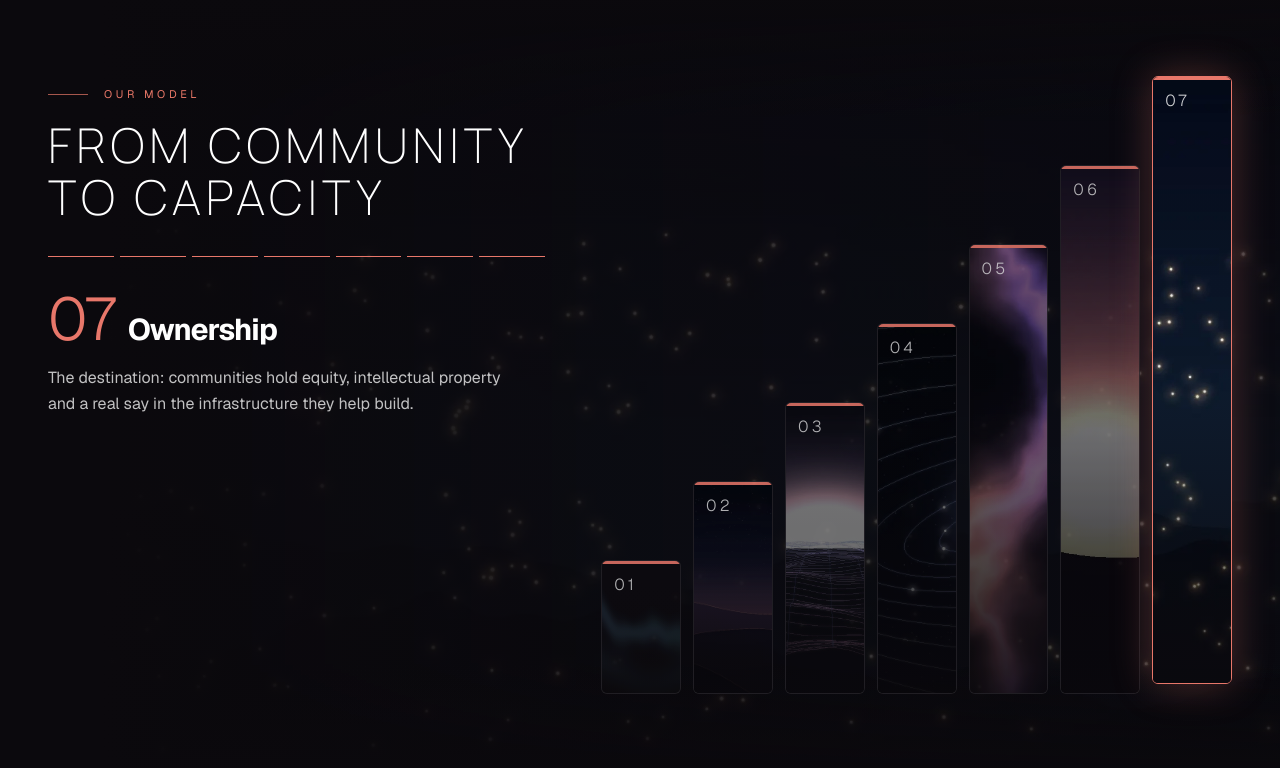
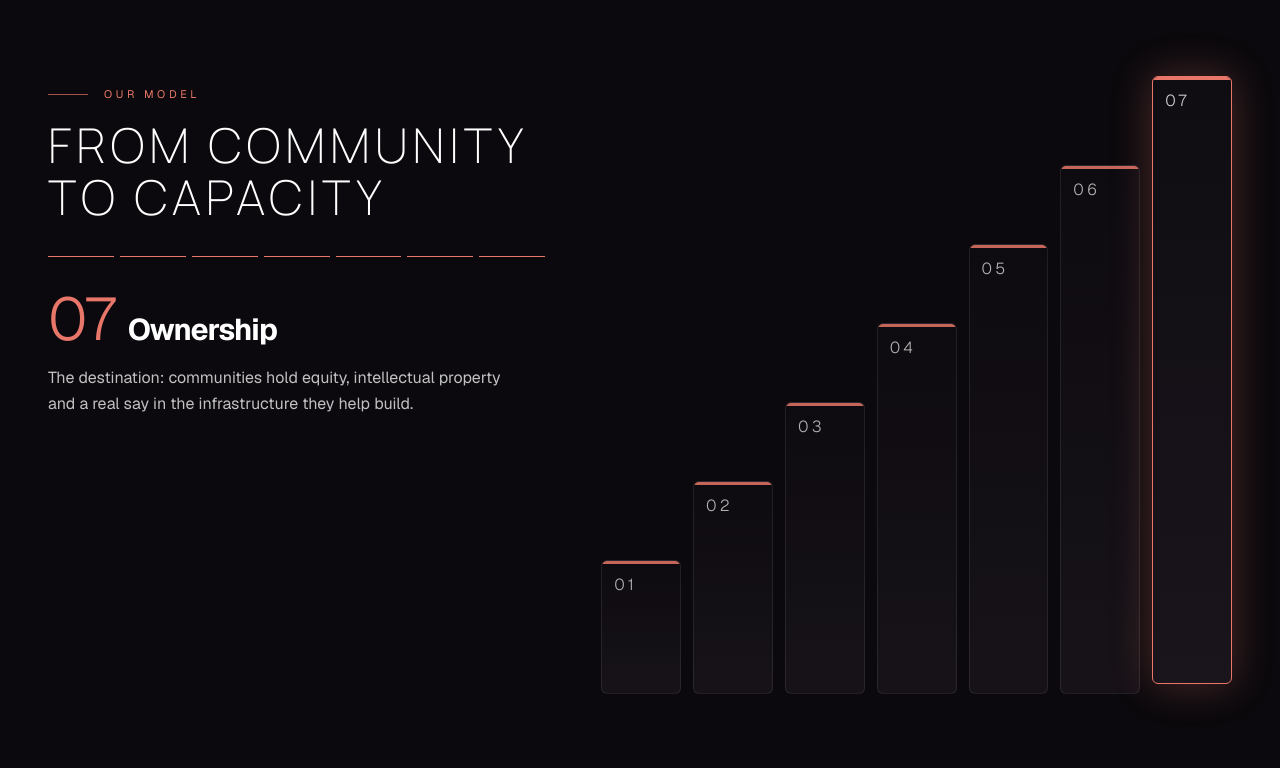
Before and after one commit to attahDev/test-b-te, a Next.js app: page /ecosystem in a window 1280 px wide. Shown: the part 5290-6058 px from the top of the page. Built offline with nearby package versions, Linux system fonts and the light colour scheme.

Commit message:
Drop gradient imagery from model and technology sections, ready for real photos

```diff
--- a/app/components/ecosystem/ModelSection.tsx
+++ b/app/components/ecosystem/ModelSection.tsx
@@ -1,11 +1,9 @@
 "use client";
 
-import Image from "next/image";
 import { useEffect, useRef, useState, useSyncExternalStore } from "react";
 import SectionLabel from "../ui/SectionLabel";
 
 const REDUCED = "(prefers-reduced-motion: reduce)";
-const IMAGES = ["aurora", "desert-dunes", "wireframe-terrain", "orbital-rings", "colour-ink", "savanna-sunset", "fireflies"];
 
 const steps = [
   { title: "Community", text: "Everything starts with people. We bring founders, students, professionals and neighbours together around a shared ambition to take part in the digital economy." },
@@ -66,20 +64,6 @@ export default function ModelSection() {
       className="relative h-[340svh] motion-reduce:h-auto"
     >
       <div className="sticky top-0 flex h-svh flex-col overflow-hidden text-white motion-reduce:static motion-reduce:min-h-svh motion-reduce:py-16">
-        <div aria-hidden="true" className="pointer-events-none absolute inset-0">
-          {IMAGES.map((name, index) => (
-            <Image
-              key={name}
-              src={`/art/${name}.webp`}
-              alt=""
-              fill
-              sizes="100vw"
-              className={`object-cover object-[70%_center] transition-all duration-[1200ms] ease-out ${index === active ? "scale-100 opacity-35" : "scale-110 opacity-0"}`}
-            />
-          ))}
-          <div className="absolute inset-0 bg-[linear-gradient(to_right,#0b090d_8%,rgba(11,9,13,0.6)_50%,rgba(11,9,13,0.25))]" />
-          <div className="absolute inset-0 [background:linear-gradient(to_bottom,#0b090d,transparent_16%,transparent_84%,#0b090d)]" />
-        </div>
         <div className="relative mx-auto grid min-h-0 w-full max-w-[1280px] flex-1 grid-rows-[1fr_auto] gap-5 px-6 pb-8 pt-[12svh] sm:px-10 lg:grid-cols-[42%_1fr] lg:grid-rows-1 lg:gap-14 lg:px-12 lg:py-[12svh]">
           <div className="flex min-h-0 flex-col">
             <SectionLabel className="mb-4">Our Model</SectionLabel>
@@ -122,8 +106,6 @@ export default function ModelSection() {
                     style={{ height: `${22 + (index * 78) / (steps.length - 1)}%` }}
                     className="model-step group relative flex w-full flex-col justify-between overflow-hidden rounded-[6px] border border-white/10 p-2 text-left focus-visible:outline-2 focus-visible:outline-offset-2 focus-visible:outline-[#e8776a] sm:p-3"
                   >
-                    <Image src={`/art/${IMAGES[index]}.webp`} alt="" fill sizes="14vw" className="model-art object-cover" />
-                    <span aria-hidden="true" className="absolute inset-0 bg-gradient-to-t from-[#0b090d]/80 via-[#0b090d]/10 to-transparent" />
                     <span aria-hidden="true" className="model-cap absolute inset-x-0 top-0 h-[3px] bg-[#e8776a]" />
                     <span className="relative text-xs font-light tracking-[0.2em] text-white/80 sm:text-base">0{index + 1}</span>
                     <span className="relative hidden text-[10px] font-light uppercase leading-tight tracking-[0.1em] text-white 2xl:block">{item.title}</span>
--- a/app/components/ecosystem/TechnologyModelSection.tsx
+++ b/app/components/ecosystem/TechnologyModelSection.tsx
@@ -1,6 +1,5 @@
 "use client";
 
-import Backdrop from "@/app/components/ui/Backdrop";
 import { useEffect, useRef, useState, useSyncExternalStore, type CSSProperties, type ReactNode } from "react";
 import Reveal from "../ui/Reveal";
 import SectionLabel from "../ui/SectionLabel";
@@ -113,7 +112,6 @@ export default function TechnologyModelSection() {
     <section aria-labelledby="technology-model-title" className="relative text-[#FAFAF9]">
       <div ref={sectionRef} style={reduced ? undefined : { height: `${groups.length * VH_PER_STEP + 100}svh` }} className="relative">
       <div className="sticky top-0 isolate flex h-svh flex-col justify-center overflow-hidden px-6 pb-8 pt-16 sm:px-10 md:px-14 lg:px-16 motion-reduce:static motion-reduce:h-auto motion-reduce:py-16">
-      <Backdrop name="desert-dunes" strength={0.65} />
       <Reveal threshold={0.15} className="relative z-10 mx-auto max-w-[1200px]">
         <div className="max-w-[530px]">
           <SectionLabel className="mb-5">Our Technology Model</SectionLabel>
--- a/app/globals.css
+++ b/app/globals.css
@@ -444,15 +444,13 @@ a, button {
 }
 
 .model-step {
-  background: #0d0b10;
+  background: linear-gradient(to top, #1a151c, #0f0c12);
   opacity: .35;
   transform: translateY(24px);
   transition: opacity 600ms ease, transform 700ms cubic-bezier(0.22, 1, 0.36, 1), box-shadow 400ms ease, border-color 400ms ease;
 }
 .model-step[data-risen="true"] { opacity: .85; transform: none; }
 .model-step[data-active="true"] { opacity: 1; transform: translateY(-10px); border-color: #e8776a; box-shadow: 0 0 40px rgb(232 119 106 / .3); }
-.model-art { filter: saturate(.7) brightness(.55); transform: scale(1.08); transition: filter 700ms ease, transform 1200ms cubic-bezier(0.22, 1, 0.36, 1); }
-.model-step[data-active="true"] .model-art { filter: none; transform: scale(1); }
 .model-cap { transform-origin: 0 50%; transition: transform 700ms cubic-bezier(0.22, 1, 0.36, 1) 150ms; }
 .model-step[data-risen="false"] .model-cap { transform: scaleX(0); }
 .model-panel { animation: model-panel-in 600ms cubic-bezier(0.22, 1, 0.36, 1) both; }
```
